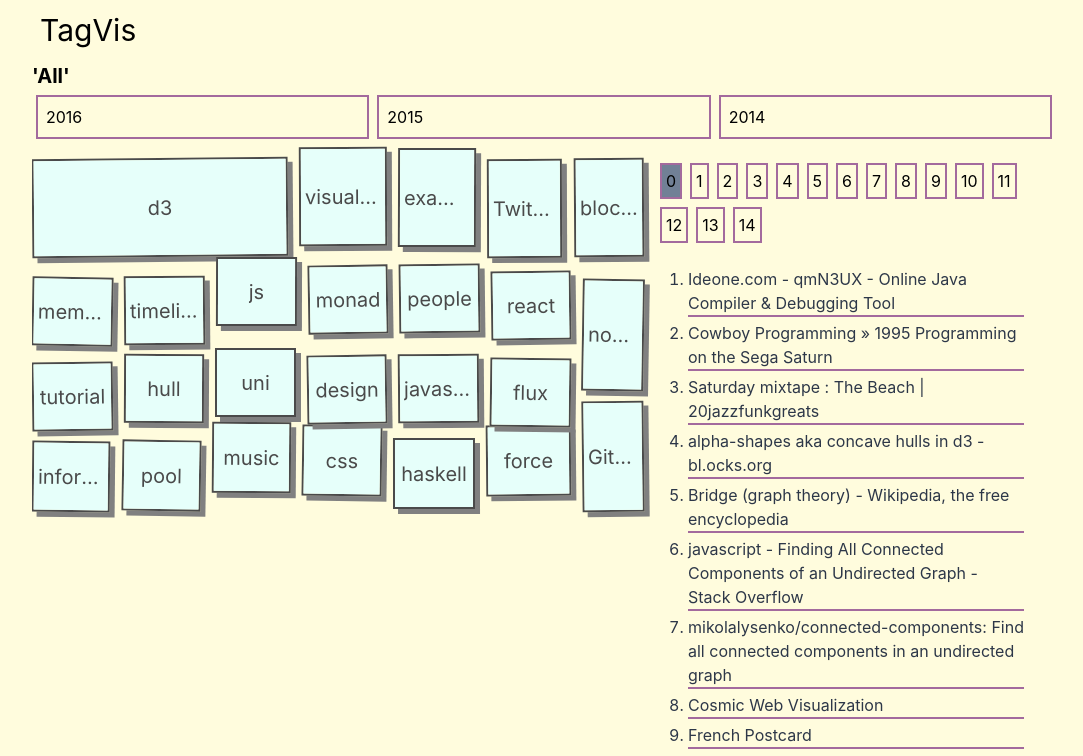
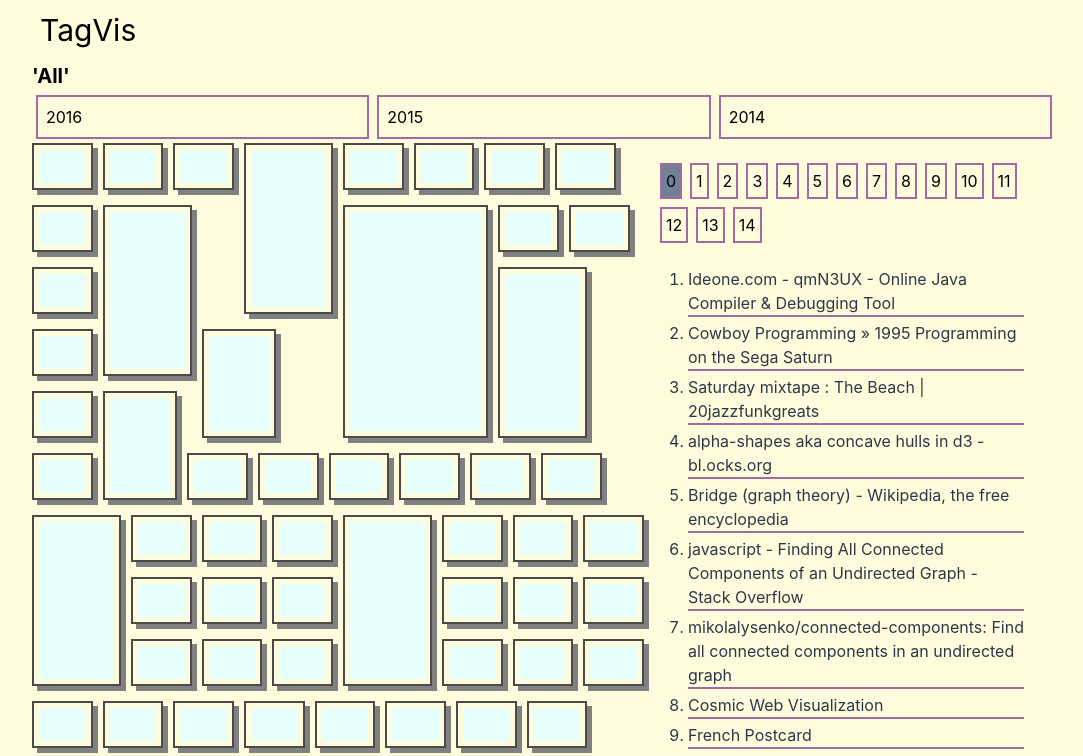
Before and after one commit to DinoJay/square-tag, a React (Create React App) app: page / in a window 1280 px wide. Shown: the top 756 px of the page, without its empty margins (96-1179 px from the left). Built offline with nearby package versions, Linux system fonts and the light colour scheme.

Commit message:
found a new better way for tagcloud

```diff
--- a/package.json
+++ b/package.json
@@ -12,7 +12,10 @@
     "react": "^16.8.6",
     "react-dom": "^16.8.6",
     "react-feather": "^2.0.3",
+    "react-flip-toolkit": "^6.6.9",
     "react-scripts": "3.0.1",
+    "react-spring": "^8.0.27",
+    "react-transition-group": "^4.2.2",
     "resize-observer-polyfill": "^1.5.1",
     "tsne": "^1.0.1"
   },
--- a/src/App.css
+++ b/src/App.css
@@ -38,3 +38,21 @@ body {
     transform: rotate(360deg);
   }
 }
+
+.masonry-layout {
+  display: grid;
+  grid-template-columns: repeat(44, auto);
+  grid-gap: 15px 10px;
+  grid-auto-flow: dense;
+  grid-auto-rows: 1rem;
+
+}
+
+.masonry-el {
+  break-inside: avoid;
+  padding: 5px;
+}
+.masonry-layout-panel__content {
+  padding: 10px;
+  border-radius: 10px;
+}
--- a/src/Grid.js
+++ b/src/Grid.js
@@ -12,7 +12,7 @@ export default function Grid(props) {
   const maxCount=30;
   const maxPage = Math.ceil(data.length/maxCount)
 
-  return <div className={clsx( className, 'flex flex-col w-full')} style={style}>
+  return <div className={clsx( className, 'flex flex-col w-full overflow-y-auto')} style={style}>
     <div className="flex flex-wrap">{range(0, maxPage).map(d =>
       <button className={ clsx("m-1 border-2 border-gray p-1", startPage===d && 'bg-gray-600') } onClick={() => setStartPage(d)}>{d}</button>)}
     </div>
--- a/src/TagCloud.js
+++ b/src/TagCloud.js
@@ -1,4 +1,5 @@
 import React, {useEffect, useState, useCallback} from 'react';
+import {useTransition, animated} from 'react-spring'
 // import myForce from './myForce';
 // import radial from 'd3-radial';
 import rectCollide from './rectCollide';
@@ -6,7 +7,6 @@ import sortBy from 'lodash/sortBy';
 import fileIconSrc from './file.svg'
 // import boundedBox from './boundedBox';
 // import TSNE from './TSNE';
-import Force from './Force';
 import './App.css';
 import * as d3 from 'd3';
 import {scaleLinear, treemap, extent, hierarchy}  from 'd3';
@@ -16,11 +16,10 @@ import clsx from 'clsx';
 import { Plus, Minus, X, ZoomIn, ZoomOut, List} from 'react-feather';
 import useMeasure from './useMeasure';
 
-function angle(d) {
+const angle = d => {
     var a = (d.startAngle + d.endAngle) * 90 / Math.PI - 90;
     return a > 90 ? a - 180 : a;
 }
-
 
 const MoreTags = (props)=> {
   const {tags, className, selectedKeys, onAdd}=props
@@ -51,11 +50,16 @@ const MoreTags = (props)=> {
         selectedKeys.includes(d.key) && "font-bold" ) }>
         {!ext && `#${d.key}`}
 
-      {ext && <div className="">
+        {ext &&
+            <div className="">
               <div>#{d.key}</div>
-        <div className="m-1 border h-8 bg-teal-100" style={{width: `${ d.value.length * 98/ max}%`}}>
-          <div className="absolute">{d.value.length}</div>
-          {d.value.map(d => <svg className="w-12 h-12"src={fileIconSrc} />)}
+              <div className="m-1 border h-8 bg-teal-100"
+                style={{width: `${ d.value.length * 98/ max}%`}}
+              >
+              <div className="mx-1">{d.value.length}</div>
+              {d.value.map(d =>
+                <svg className="w-12 h-12" src={fileIconSrc} />
+              )}
               </div>
             </div>
       }
@@ -70,7 +74,7 @@ const MoreTags = (props)=> {
 }
 
 const DocPreview = (props) => {
-  const {style, datum, selectedKeys, zoomed, size, onClick}=props;
+  const {style, selectedKeys, zoomed, size, onClick}=props;
 
   const docResult = d=> d.values.filter(d => d.tags.find(t => selectedKeys.includes(t)))
 
@@ -78,11 +82,12 @@ const DocPreview = (props) => {
         style={{ ...style, width: size, height: size}}
         className="absolute bg-white overflow-hidden flex items-center justify-center rounded-full border-2 ">
         <div className="text-3xl text-center" style={{minWidth: '20%'}}>
-          {docResult(datum).length}
         </div>
-        <div className={ clsx("flex-row-reverse  items-center justify-center border-l border-r flex-wrap pt-4 overflow-y-auto overflow-x-hidden", !zoomed && 'flex') } style={{height: size}}>
-          {docResult(datum).map(d =>
-            <div className="m-1 flex items-center pb-1 border-b-2 border-solid border-gray-300" >
+        <div className={ clsx('flex-row-reverse items-center justify-center border-l border-r flex-wrap pt-4 overflow-y-auto overflow-x-hidden', !zoomed && 'flex') } style={{height: size}}>
+          {[].map(d =>
+            <div
+              className="m-1 flex items-center pb-1 border-b-2 border-solid border-gray-300"
+            >
               <img alt="doc" src={fileIconSrc} width={zoomed? 50:70} height={zoomed?50:70}/>
               {zoomed && d.title}
             </div>
@@ -98,21 +103,23 @@ const DocPreview = (props) => {
 
 
 const TagDetail = (props)=> {
-  const {datum, smallScreen, className, onClose, size}=props;
+  const {smallScreen, key, className, onClose, size}=props;
   const INIT_FAC=0.53;
   const ZOOMED_FAC=0.82;
   const [radFac, setRadFac]=useState(INIT_FAC);
   const toggleRadFac = ()=> setRadFac(radFac===INIT_FAC ? ZOOMED_FAC: INIT_FAC);
-  const pad=50
+  const pad=60
   const [bind, {width:w, height:h}] = useMeasure();
   const radius = h/2 -pad;
   const innerRad = radius * radFac;
   const innerRadPad = 0;
   const arc = d3.arc().innerRadius(innerRad).outerRadius(radius - 1);
-  const spread = datum.values.map(d => d.tags.map(tag => ({...d, tag})))
+  const bigArc = d3.arc().innerRadius(radius).outerRadius(radius + pad/2);
+
+  const spread = [].values.map(d => d.tags.map(tag => ({...d, tag})))
     .flat();
 
-  const nested = Array.from(group(spread, d=> d.tag), ([ key, value ]) => ({key, value})).filter(d =>d.key !==datum.key)
+  const nested = Array.from(group(spread, d=> d.tag), ([ key, value ]) => ({key, value})).filter(d =>d.key !==null)
 
   const tags=sortBy(nested, d => -d.value.length)
   const [selectedKeys, setSelectedKeys] = useState(tags.slice(0,10)
@@ -120,6 +127,9 @@ const TagDetail = (props)=> {
 
   const onTagAdd =
     d => setSelectedKeys(selectedKeys.includes(d.key)? selectedKeys.filter(k => k!== d.key) : [...selectedKeys, d.key])
+
+  const onSelectTag = d => setSelectedKeys([d.key])
+
 
   const pie = d3.pie()
     .padAngle(0.0305)
@@ -136,16 +146,16 @@ const TagDetail = (props)=> {
         <h2
           className={
             clsx("p-2 text-left text-bold", smallScreen ? 'text-xl': 'text-2xl' )}>
-          #{datum.key}
+          #{key}
         </h2>
         <button className="z-10 mx-2 my-1" onClick={onClose}><X/></button>
     </div>
     <div {...bind} className="flex flex-col flex-grow relative z-20">
-      <svg  className="flex-grow" >
+      <svg  className="flex-grow overflow-visible" >
         <g transform={`translate(${w/2}, ${h/2-pad})`}>
           {arcs.map(d => <path
-            onClick={()=> onTagAdd(d.data)}
-            className="fill-current text-teal-200" d={arc(d)}/>)
+            onClick={() => onSelectTag(d.data)}
+            className="fill-current text-myLightRed" d={arc(d)}/>)
           }
           {arcs.map(d => <text
             className="pointer-events-none"
@@ -154,12 +164,18 @@ const TagDetail = (props)=> {
             textAnchor="middle"
             transform={`translate(${arc.centroid(d)}) rotate(${angle(d)})`} >{!zoomed &&d.data.key} </text>)
           }
+          {arcs.map(d => <text
+            dy="0.33em"
+            style={{fontSize: '1.3rem'}}
+            textAnchor="middle"
+            onClick={()=> onTagAdd(d.data)}
+            transform={`translate(${bigArc.centroid(d)}) rotate(${angle(d)})`} >{!zoomed &&'X'} </text>)
+          }
         </g>
       </svg>
       <DocPreview
         onClick={toggleRadFac}
         zoomed={zoomed}
-        datum={datum}
         size={innerRad*2}
         selectedKeys={selectedKeys}
         style={{
@@ -177,41 +193,42 @@ const TagDetail = (props)=> {
 }
 
 const Extendable = (props)=> {
-  const {ext, width, height, extHeight, extWidth, left, top,
-    selected, children, onClick}=props;
+  const {extended:ext, display, weight, opacity, width, height, left, top, children, onClick} = props;
+
 
   return <div onClick={onClick}
     style={{
-      left: ext? width/2: left,
-      top: ext ? height/2:top+Math.random() *5 *(Math.random < 0.5 ? -1:1),
-      transform: `rotate(${Math.random() <0.5 ? '-':'+'}${Math.random()* 1}deg)`,
-      height:ext? `${80}vh`:Math.max(50,height),
-      width:ext? `${80}vh`:width,
-      //TODO
+      display,
+      gridColumn:`span ${weight[0]}` ,
+      gridRow: `span ${weight[1] }`,
+      // left: l,
+      // top: t,
+      height: ext?`${80}vh`:height,
+      opacity,
+      // width:ext?`${80}vh`:width,
       marginLeft: ext && '20vh',
       marginRight: ext && '20vh',
-      // maxHeight: 800,
-      // maxWidth: 800,
-      transition: 'left 400ms, top 400ms, width 400ms, height 400ms',
       boxShadow: '5px 5px gray'
     }}
-        className={clsx( "border-2 border-black" , ext ? 'z-50 fixed': 'z-10 absolute bg-yellow-100') }>
+    className={clsx( 'masonry-el border-2 border-black' ,
+      ext ? 'z-50 fixed': 'z-10 bg-yellow-100') }>
         <div className="h-full m-auto">{children}</div>
       </div>
 }
 
 const TagPreview = (props)=> {
-  const {selected, smallScreen, datum, onReset, onOpen}=props;
-  return <button className={ clsx("h-full text-black flex w-full items-center", selected ? 'bg-myLightRed' : 'bg-teal-100') }>
+  const {selected, smallScreen, key, onReset, onOpen}=props;
+  return <button className={clsx("h-full text-black flex w-full items-center", selected ? 'bg-myLightRed' : 'bg-teal-100') }>
     <div
-      className={ clsx( "w-full truncate p-1 flex", smallScreen ? 'text-xl': 'text-2xl' ) }>
+      className={ clsx( "w-full truncate p-1 flex",
+        smallScreen ? 'text-xl': 'text-2xl' ) }>
       {selected &&
         <button onClick={(e) => {
           e.stopPropagation();
           onReset();
         }} className="mr-3 flex items-center"  ><Minus/></button> }
         <div className="m-auto truncate flex-shrink"
-          style={{minWidth:0}}>{datum.key}</div>
+          style={{minWidth:0}}>{key}</div>
 
       {selected &&
         <button onClick={(e) => {
@@ -225,36 +242,28 @@ const TagPreview = (props)=> {
 
 
 const TagCont = (props) => {
-  const {extended:ext, selected, datum, left, top, width, smallScreen,
+  const {extended:ext, opacity, selected, key, left, top, width, smallScreen,
     height, id, onSelect, data, onOpen, onReset, onClose}=props;
-
-  // const fData = data.filter(d =>d.tags.includes(datum.key))
-
 
   const onClick = (e)=>  {
     e.stopPropagation();
     if(ext) return null
-    !selected && onSelect(datum.key);
+    !selected && onSelect(key);
   }
 
-  return <Extendable
-    onClick={onClick}
-    ext={ext}
-    left={left}
-    top={top}
-    height={height}
-    width={width}
-    style={{
-    }}>
+  return <Extendable {...props} onClick={onClick} >
       {ext ?
         <TagDetail
-            key={datum.key}
-            datum={datum}
+          key={key}
           onClose={onClose}
           smallScreen={smallScreen}
         /> :
-          <TagPreview selected={selected} datum={datum} smallScreen={smallScreen} onReset={onReset} onOpen={onOpen}>
-          </TagPreview>
+          <TagPreview
+            {...props}
+            selected={selected}
+          smallScreen={smallScreen} onReset={onReset}
+          onOpen={onOpen}
+        />
       }
       </Extendable>
 }
@@ -269,7 +278,7 @@ var collisionForce = rectCollide()
 
 
 function makeTreemap({data, width, height, padX, padY, key, selectedKeys}) {
-  const ratio = 0.8;
+  const ratio = 1.4;
   const h = !key ? 100+data.length* 10: 100+data.length*20;
 
   const sorted = sortBy(data, a => selectedKeys.includes(a.key));
@@ -281,19 +290,22 @@ function makeTreemap({data, width, height, padX, padY, key, selectedKeys}) {
 
   const size = scaleLinear()
     .domain(extent(data, d => d.weight))
-    .range([50, 200]);
+    .range([50, 100]);
 
   const first = {name: 'root', children: data};
   const root = hierarchy(first).sum(d => size(d.weight));
+
   myTreeMap(root);
+
   if (!root.children) return [];
+
   root.children.forEach(d => {
-    d.datum = d.data;
-    d.left = padX / 2 + d.x0 * ratio ;
-    d.top = padY / 2 + Math.round(d.y0)+ Math.random() * 20;
+    d.opacity=1;
+    d.left = padX / 2 + d.x0 * ratio + Math.random() * 0;;
+    d.top = padY / 2 + d.y0+ Math.random() * 0;
 
     d.width = Math.round(d.x1 * ratio) - Math.round(d.x0 * ratio) - padX / 2;
-    d.height = Math.round(d.y1) - Math.round(d.y0) - padY / 2;
+    d.height = Math.max( Math.round(d.y1) - Math.round(d.y0), 50) - padY / 2;
   });
 
   return root.children;
@@ -309,39 +321,39 @@ export default function TagCloud(props) {
   const [tiles, setTiles]=useState([]);
   const [key, setKey]=useState(null);
 
-  useEffect(() => {
-    const spreadData = data.map(d=> d.tags.map(tag => ({...d, tag}))).flat();
-    const groupedDataMap = group(spreadData, d=> d.tag);
-
-    const nodes = [ ...groupedDataMap.entries() ].map(( [key, values] ) => ({key, values}))
-      .map(d => ({...d, weight:d.values.length **2 }))
-      .sort((a,b) => b.weight-a.weight)
-
-    const treeFn = nodes =>  makeTreemap({data: nodes.filter(d => d.weight>1).slice(0, smallScreen ? 25:200), width, height, padX:0, padY: 0, key, selectedKeys})
-
-    setTiles(treeFn(nodes));
-  }, [data, data.length, height, key, selectedKeys, smallScreen, width])
-
-  const selNode = key && tiles.find(d => d.datum.key === key);
-  // console.log('selNode', selNode);
-
   const filterByTag = k => {
     setData([ k, data.filter(d => d.tags.includes(k)) ]);
   }
 
-  return <div {...bind} className={clsx("relative overflow-y-auto flex-grow", className)} style={style}>
-    {selNode && <div>{selNode.datum.id} </div>}
-    <div style={{width, height}}>
-      {tiles.map(d =>
-        <TagCont selected={selectedKeys.includes(d.datum.key)}
+    const spreadData = data.map(d=> d.tags.map(tag => ({...d, tag}))).flat();
+    const groupedDataMap = group(spreadData, d=> d.tag);
+
+    const ceilCells = a => {
+      if(a > 100) return [ 11,8];
+      if (a> 50) return [ 8,8 ];
+      if(a> 20) return [ 7,6];
+      if(a > 10) return [ 6,4];
+      return [ 5,2];
+    }
+    const nodes = [ ...groupedDataMap.entries() ].map(( [key, values] ) => ({key, values}))
+      .map(d => ({...d, weight:ceilCells(d.values.length )}))
+      .sort((a,b) => b.weight-a.weight)
+    const clusters = [ ...group(nodes, d=> d.weight).entries() ].map(( [key, values] ) => ({key, values}))
+
+  return <div {...bind} className={clsx('masonry-layout overflow-y-auto flex-grow', className)} style={style}>
+    {clusters.map((d) => d.values.map(d =>
+        <TagCont selected={selectedKeys.includes(d.key)}
+          extended={d.key === key}
           key={d.key}
-          smallScreen={smallScreen} {...d} extended={d.datum.key===key} data={data}
-          onSelect={() => filterByTag(d.datum.key)}
-          onReset={() => resetData(d.datum.key)}
-          onOpen={() => setKey(d.datum.key)}
+          smallScreen={smallScreen} {...d} {...props}
+          onSelect={() => filterByTag(d.key)}
+          onReset={() => resetData(d.key)}
+          onOpen={() => setKey(d.key)}
           onClose={() => setKey(null)}
           id={d.key}
-        />)}
-    </div>
+        />
+
+    )
+        )}
   </div>
 }
```
Also changed, not shown: src/App.js (+1 -7 lines), 1 other file (tests, documents, lock files or other folders). Lines whose indentation alone changed are shown as unchanged.
